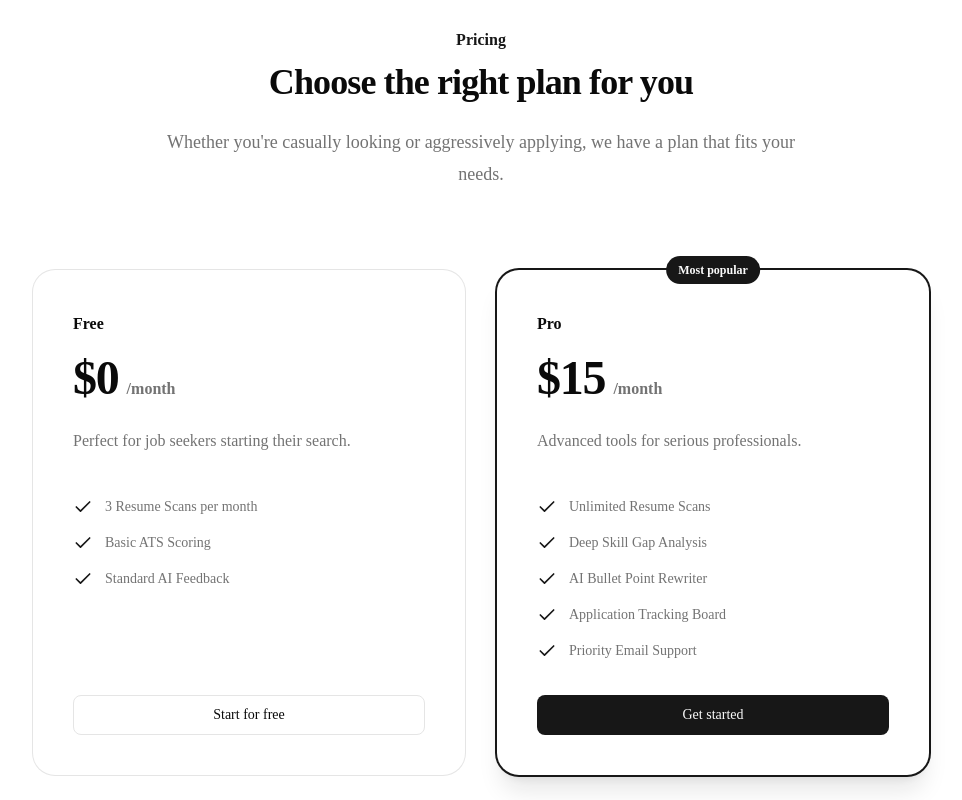
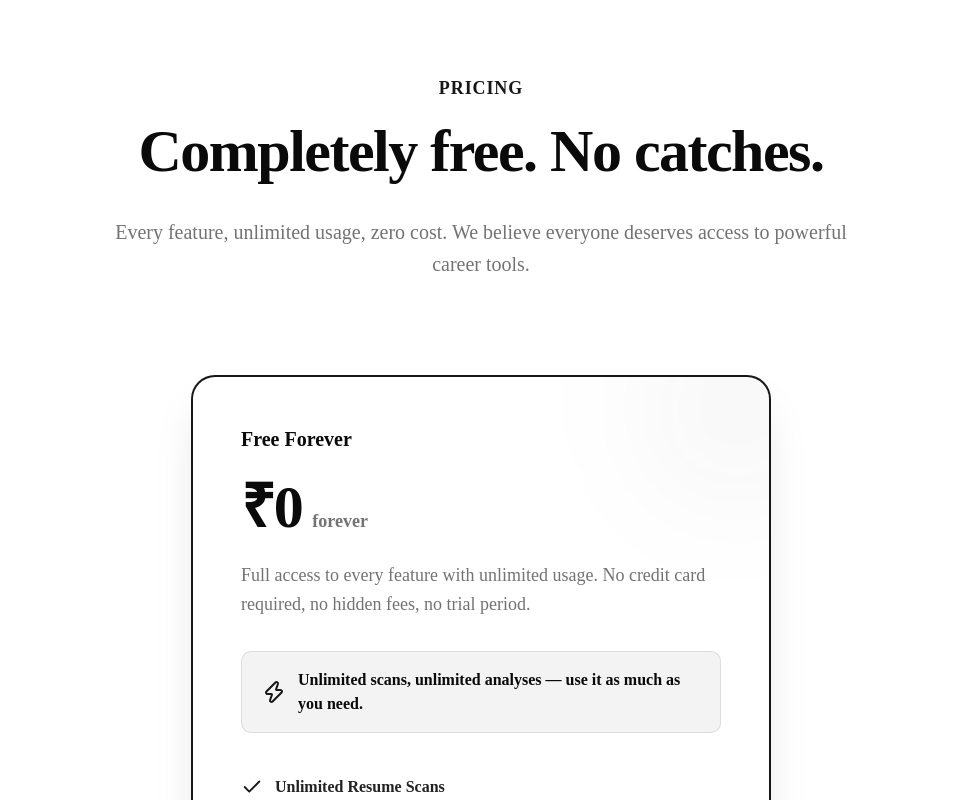
Before and after one commit to sidharth-vijayan/careercopilot, a Next.js app: page / in a window 1280 px wide. Shown: the part 2020-2820 px from the top of the page, without its empty margins (159-1121 px from the left). Built offline with nearby package versions, Linux system fonts and the light colour scheme.

Commit message:
feat(pricing): add landing page pricing section

```diff
--- a/src/components/landing/pricing.tsx
+++ b/src/components/landing/pricing.tsx
@@ -1,97 +1,84 @@
 "use client";
 
 import { motion } from "framer-motion";
-import { Check } from "lucide-react";
+import { Check, Sparkles, Zap, ArrowRight } from "lucide-react";
 import { Button } from "@/components/ui/button";
+import Link from "next/link";
 
-const tiers = [
-  {
-    name: "Free",
-    id: "tier-free",
-    href: "/signup",
-    priceMonthly: "$0",
-    description: "Perfect for job seekers starting their search.",
-    features: ["3 Resume Scans per month", "Basic ATS Scoring", "Standard AI Feedback"],
-    mostPopular: false,
-  },
-  {
-    name: "Pro",
-    id: "tier-pro",
-    href: "/signup?plan=pro",
-    priceMonthly: "$15",
-    description: "Advanced tools for serious professionals.",
-    features: [
+const features = [
   "Unlimited Resume Scans",
+  "AI-Powered ATS Scoring",
   "Deep Skill Gap Analysis",
-      "AI Bullet Point Rewriter",
+  "Actionable AI Feedback",
   "Application Tracking Board",
-      "Priority Email Support"
-    ],
-    mostPopular: true,
-  },
+  "Resume Keyword Optimizer",
 ];
 
 export function Pricing() {
   return (
-    <section id="pricing" className="py-24 sm:py-32">
+    <section id="pricing" className="py-32 sm:py-44">
       <div className="container mx-auto px-4 md:px-8">
-        <div className="mx-auto max-w-2xl text-center">
-          <h2 className="text-base font-semibold leading-7 text-primary">Pricing</h2>
-          <p className="mt-2 text-3xl font-bold tracking-tight text-foreground sm:text-4xl">
-            Choose the right plan for you
+        <div className="mx-auto max-w-3xl text-center">
+          <h2 className="text-lg font-bold leading-7 text-primary tracking-wider uppercase">Pricing</h2>
+          <p className="mt-4 text-4xl font-extrabold tracking-tight text-foreground sm:text-5xl md:text-6xl leading-[1.1]">
+            Completely free. No catches.
           </p>
         </div>
-        <p className="mx-auto mt-6 max-w-2xl text-center text-lg leading-8 text-muted-foreground">
-          Whether you're casually looking or aggressively applying, we have a plan that fits your needs.
+        <p className="mx-auto mt-8 max-w-3xl text-center text-xl leading-relaxed text-muted-foreground">
+          Every feature, unlimited usage, zero cost. We believe everyone deserves access to powerful career tools.
         </p>
-        <div className="mx-auto mt-16 grid max-w-lg grid-cols-1 gap-y-6 sm:mt-20 lg:max-w-4xl lg:grid-cols-2 lg:gap-x-8">
-          {tiers.map((tier, index) => (
+
         <motion.div
-              key={tier.id}
           initial={{ opacity: 0, scale: 0.95 }}
           whileInView={{ opacity: 1, scale: 1 }}
           viewport={{ once: true }}
-              transition={{ duration: 0.5, delay: index * 0.1 }}
-              className={`relative flex flex-col justify-between rounded-3xl bg-background p-8 ring-1 sm:p-10 ${
-                tier.mostPopular ? 'ring-2 ring-primary shadow-xl shadow-primary/10' : 'ring-border'
-              }`}
+          transition={{ duration: 0.5 }}
+          className="mx-auto mt-20 max-w-xl sm:mt-24"
         >
-              {tier.mostPopular && (
-                <p className="absolute top-0 -translate-y-1/2 left-1/2 -translate-x-1/2 rounded-full bg-primary px-3 py-1 text-xs font-semibold leading-5 text-primary-foreground">
-                  Most popular
+          <div className="relative flex flex-col justify-between rounded-3xl bg-background p-10 ring-2 ring-primary shadow-2xl shadow-primary/15 sm:p-12 overflow-hidden">
+            {/* Background glow */}
+            <div className="absolute top-0 right-0 -mt-12 -mr-12 w-40 h-40 bg-primary/5 rounded-full blur-3xl" />
+            <div className="absolute bottom-0 left-0 -mb-12 -ml-12 w-40 h-40 bg-blue-500/5 rounded-full blur-3xl" />
+
+            <div className="relative">
+              <h3 className="text-xl font-bold leading-7 text-foreground">
+                Free Forever
+              </h3>
+
+              <div className="mt-6 flex items-baseline gap-x-2.5">
+                <span className="text-6xl font-extrabold tracking-tight text-foreground">₹0</span>
+                <span className="text-lg font-semibold leading-7 text-muted-foreground">forever</span>
+              </div>
+
+              <p className="mt-6 text-lg leading-relaxed text-muted-foreground">
+                Full access to every feature with unlimited usage. No credit card required, no hidden fees, no trial period.
               </p>
-              )}
-              <div>
-                <h3 id={tier.id} className="text-base font-semibold leading-7 text-foreground">
-                  {tier.name}
-                </h3>
-                <div className="mt-4 flex items-baseline gap-x-2">
-                  <span className="text-5xl font-bold tracking-tight text-foreground">{tier.priceMonthly}</span>
-                  <span className="text-base font-semibold leading-7 text-muted-foreground">/month</span>
+
+              <div className="mt-8 flex items-center gap-3 rounded-lg bg-primary/5 border border-primary/10 px-5 py-4">
+                <Zap className="h-6 w-6 text-primary shrink-0" />
+                <p className="text-base font-semibold text-foreground">
+                  Unlimited scans, unlimited analyses — use it as much as you need.
+                </p>
               </div>
-                <p className="mt-6 text-base leading-7 text-muted-foreground">{tier.description}</p>
-                <ul role="list" className="mt-8 space-y-3 text-sm leading-6 text-muted-foreground sm:mt-10">
-                  {tier.features.map((feature) => (
-                    <li key={feature} className="flex gap-x-3">
-                      <Check className="h-6 w-5 flex-none text-primary" aria-hidden="true" />
-                      {feature}
+
+              <ul role="list" className="mt-8 space-y-4 text-base leading-7 text-muted-foreground sm:mt-10">
+                {features.map((feature) => (
+                  <li key={feature} className="flex gap-x-3 items-center">
+                    <Check className="h-5.5 w-5.5 flex-none text-primary" aria-hidden="true" />
+                    <span className="font-semibold text-foreground/90">{feature}</span>
                   </li>
                 ))}
               </ul>
             </div>
-              <a
-                href={tier.href}
-                className={`mt-8 w-full inline-flex items-center justify-center rounded-md text-sm font-medium h-10 px-4 py-2 transition-colors ${
-                  tier.mostPopular
-                    ? "bg-primary text-primary-foreground hover:bg-primary/90"
-                    : "border border-input bg-background hover:bg-accent hover:text-accent-foreground"
-                }`}
-              >
-                {tier.mostPopular ? "Get started" : "Start for free"}
-              </a>
+
+            <Link href="/signup" className="mt-10">
+              <Button className="w-full h-15 text-lg font-bold shadow-md group hover:scale-102 transition-transform duration-200">
+                Get Started Free
+                <ArrowRight className="ml-2 h-5 w-5 group-hover:translate-x-1 transition-transform" />
+              </Button>
+            </Link>
+          </div>
         </motion.div>
-          ))}
-        </div>
       </div>
     </section>
   );
```
Lines whose indentation alone changed are shown as unchanged.
